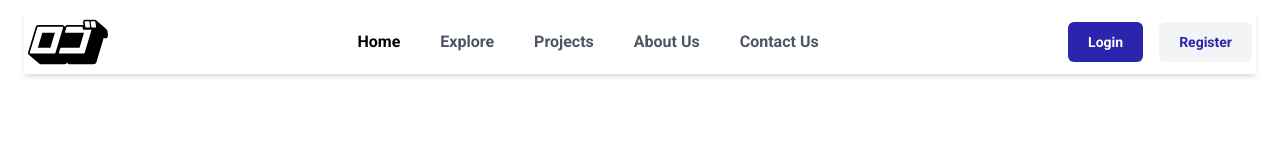
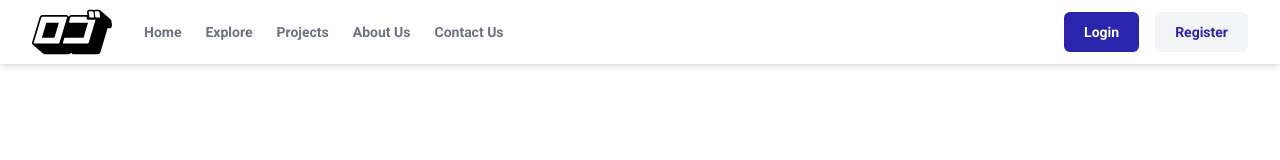
Before and after one commit to ayman-ezzeldin/Ecommerce-Next.js, a Next.js app: page / in a window 1280 px wide. Shown: the top 160 px of the page. Built offline with nearby package versions, Linux system fonts and the light colour scheme; no server answers.

Commit message:
back to the last header

```diff
--- a/app/_components/Header.jsx
+++ b/app/_components/Header.jsx
@@ -7,125 +7,7 @@ function Header() {
   const [click, setClick] = useState(false);
   return (
     <>
-      <header>
-        <nav class="bg-white border-gray-200 px-4 lg:px-6 py-2.5 ">
-          <div class="flex flex-wrap justify-between items-center mx-auto max-w-screen-xl shadow-md px-1 h-16 ">
-          <Link href="/">
-            <Image
-              src="/logo.svg"
-              alt="logo"
-              width={28}
-              height={28}
-              className="h-12 w-20"
-            />
-          </Link>
-            <div class="flex items-center gap-4 md:gap-0 lg:gap-4 md:order-2">
-            <a
-                  className="block rounded-md bg-primary px-5 py-2.5 text-sm font-medium text-white transition hover:bg-[#2b24adee]"
-                  href="#"
-                >
-                  Login
-                </a>
-                <a
-                  className="hidden rounded-md bg-gray-100 px-5 py-2.5 text-sm font-medium text-primary transition hover:text-[#2b24ad] sm:block"
-                  href="#"
-                >
-                  Register
-                </a>
-              <button
-                onClick={()=> setClick(!click)}
-                data-collapse-toggle="mobile-menu-2"
-                type="button"
-                class="inline-flex   bg-gray-100 p-2 text-gray-500 transition hover:text-[#2b24ad] md:hidden items-center  ml-1 text-sm rounded-lg focus:outline-none focus:ring-2 focus:ring-gray-200"
-                aria-controls="mobile-menu-2"
-                aria-expanded="false"
-              >
-                <span class="sr-only">Open main menu</span>
-                <svg
-                  class="w-6 h-6"
-                  fill="currentColor"
-                  viewBox="0 0 20 20"
-                  xmlns="http://www.w3.org/2000/svg"
-                >
-                  <path
-                    fill-rule="evenodd"
-                    d="M3 5a1 1 0 011-1h12a1 1 0 110 2H4a1 1 0 01-1-1zM3 10a1 1 0 011-1h12a1 1 0 110 2H4a1 1 0 01-1-1zM3 15a1 1 0 011-1h12a1 1 0 110 2H4a1 1 0 01-1-1z"
-                    clip-rule="evenodd"
-                  ></path>
-                </svg>
-                <svg
-                  class="hidden w-6 h-6"
-                  fill="currentColor"
-                  viewBox="0 0 20 20"
-                  xmlns="http://www.w3.org/2000/svg"
-                >
-                  <path
-                    fill-rule="evenodd"
-                    d="M4.293 4.293a1 1 0 011.414 0L10 8.586l4.293-4.293a1 1 0 111.414 1.414L11.414 10l4.293 4.293a1 1 0 01-1.414 1.414L10 11.414l-4.293 4.293a1 1 0 01-1.414-1.414L8.586 10 4.293 5.707a1 1 0 010-1.414z"
-                    clip-rule="evenodd"
-                  ></path>
-                </svg>
-              </button>
-            </div>
-            <div
-              class={`${click ? 'block text-center bg-gray-300 mt-2 rounded-md z-50 ' : 'hidden'} justify-around items-center w-full md:flex md:w-auto md:order-1`}
-              id="mobile-menu-2"
-            >
-              <ul class="flex flex-col gap-2 mt-4 font-medium md:flex-row md:space-x-8 md:mt-0">
-                <li>
-                  <a
-                    href="#"
-                    class={`block py-2   rounded bg-primary-700 md:bg-transparent md:text-primary-700 md:p-0`}
-                    aria-current="page"
-                  >
-                    Home
-                  </a>
-                </li>
-                <li>
-                  <a
-                    href="#"
-                    class={`block py-2 ${click && 'mx-2'}   rounded-md text-gray-600 hover:text-gray-500 border-b border-gray-100 hover:bg-gray-50 md:hover:bg-transparent md:border-0 md:hover:text-primary-700 md:p-0`}
-                  >
-                    Explore
-                  </a>
-                </li>
-                <li>
-                  <a
-                    href="#"
-                    class={`block py-2  ${click && 'mx-2'} rounded-md text-gray-600 hover:text-gray-500 border-b border-gray-100 hover:bg-gray-50 md:hover:bg-transparent md:border-0 md:hover:text-primary-700 md:p-0`}
-                  >
-                    Projects
-                  </a>
-                </li>
-                <li>
-                  <a
-                    href="#"
-                    class={`block py-2  ${click && 'mx-2'} rounded-md text-gray-600 hover:text-gray-500 border-b border-gray-100 hover:bg-gray-50 md:hover:bg-transparent md:border-0 md:hover:text-primary-700 md:p-0`}
-                  >
-                    About Us
-                  </a>
-                </li>
-                <li>
-                  <a
-                    href="#"
-                    class={`block py-2  ${click && 'mx-2'} rounded-md text-gray-600 hover:text-gray-500 hover:bg-gray-50 md:hover:bg-transparent md:border-0 md:hover:text-primary-700 md:p-0`}
-                  >
-                    Contact Us
-                  </a>
-                </li>
-              </ul>
-            </div>
-          </div>
-        </nav>
-      </header>
-    </>
-  );
-}
-
-export default Header;
-
-
-/* <header className="bg-white ">
+      <header className="bg-white ">
         <div className="mx-auto flex h-16 max-w-screen-xl items-center gap-8 px-4 sm:px-6 lg:px-8 shadow-md ">
           <Link href="/">
             <Image
@@ -229,4 +111,123 @@ export default Header;
             </div>
           </div>
         </div>
-      </header> */
+      </header>
+    </>
+  );
+}
+
+export default Header;
+
+{
+  /* <header>
+        <nav class="bg-white border-gray-200 px-4 lg:px-6 py-2.5 ">
+          <div class="flex bg-red-600 flex-wrap justify-between items-center mx-auto max-w-screen-xl shadow-md px-1  ">
+          <Link href="/">
+            <Image
+              src="/logo.svg"
+              alt="logo"
+              width={28}
+              height={28}
+              className="h-12 w-20"
+            />
+          </Link>
+            <div class="flex items-center gap-4 md:gap-0 lg:gap-4 md:order-2">
+            <a
+                  className="block rounded-md bg-primary px-5 py-2.5 text-sm font-medium text-white transition hover:bg-[#2b24adee]"
+                  href="#"
+                >
+                  Login
+                </a>
+                <a
+                  className="hidden rounded-md bg-gray-100 px-5 py-2.5 text-sm font-medium text-primary transition hover:text-[#2b24ad] sm:block"
+                  href="#"
+                >
+                  Register
+                </a>
+              <button
+                onClick={()=> setClick(!click)}
+                data-collapse-toggle="mobile-menu-2"
+                type="button"
+                class="inline-flex   bg-gray-100 p-2 text-gray-500 transition hover:text-[#2b24ad] md:hidden items-center  ml-1 text-sm rounded-lg focus:outline-none focus:ring-2 focus:ring-gray-200"
+                aria-controls="mobile-menu-2"
+                aria-expanded="false"
+              >
+                <span class="sr-only">Open main menu</span>
+                <svg
+                  class="w-6 h-6"
+                  fill="currentColor"
+                  viewBox="0 0 20 20"
+                  xmlns="http://www.w3.org/2000/svg"
+                >
+                  <path
+                    fill-rule="evenodd"
+                    d="M3 5a1 1 0 011-1h12a1 1 0 110 2H4a1 1 0 01-1-1zM3 10a1 1 0 011-1h12a1 1 0 110 2H4a1 1 0 01-1-1zM3 15a1 1 0 011-1h12a1 1 0 110 2H4a1 1 0 01-1-1z"
+                    clip-rule="evenodd"
+                  ></path>
+                </svg>
+                <svg
+                  class="hidden w-6 h-6"
+                  fill="currentColor"
+                  viewBox="0 0 20 20"
+                  xmlns="http://www.w3.org/2000/svg"
+                >
+                  <path
+                    fill-rule="evenodd"
+                    d="M4.293 4.293a1 1 0 011.414 0L10 8.586l4.293-4.293a1 1 0 111.414 1.414L11.414 10l4.293 4.293a1 1 0 01-1.414 1.414L10 11.414l-4.293 4.293a1 1 0 01-1.414-1.414L8.586 10 4.293 5.707a1 1 0 010-1.414z"
+                    clip-rule="evenodd"
+                  ></path>
+                </svg>
+              </button>
+            </div>
+            <div
+              class={`${click ? 'block text-center bg-gray-300 mt-4 rounded-md z-50 ' : 'hidden'} justify-around items-center w-full md:flex md:w-auto md:order-1`}
+              id="mobile-menu-2"
+            >
+              <ul class="flex flex-col gap-2 mt-4 font-medium md:flex-row md:space-x-18 md:mt-0">
+                <li>
+                  <a
+                    href="#"
+                    class={`block py-2   rounded bg-primary-700 md:bg-transparent md:text-primary-700 md:p-0`}
+                    aria-current="page"
+                  >
+                    Home
+                  </a>
+                </li>
+                <li>
+                  <a
+                    href="#"
+                    class={`block py-2 ${click && 'mx-2'}   rounded-md text-gray-600 hover:text-gray-500 border-b border-gray-100 hover:bg-gray-50 md:hover:bg-transparent md:border-0 md:hover:text-primary-700 md:p-0`}
+                  >
+                    Explore
+                  </a>
+                </li>
+                <li>
+                  <a
+                    href="#"
+                    class={`block py-2  ${click && 'mx-2'} rounded-md text-gray-600 hover:text-gray-500 border-b border-gray-100 hover:bg-gray-50 md:hover:bg-transparent md:border-0 md:hover:text-primary-700 md:p-0`}
+                  >
+                    Projects
+                  </a>
+                </li>
+                <li>
+                  <a
+                    href="#"
+                    class={`block py-2  ${click && 'mx-2'} rounded-md text-gray-600 hover:text-gray-500 border-b border-gray-100 hover:bg-gray-50 md:hover:bg-transparent md:border-0 md:hover:text-primary-700 md:p-0`}
+                  >
+                    About Us
+                  </a>
+                </li>
+                <li>
+                  <a
+                    href="#"
+                    class={`block py-2  ${click && 'mx-2'} rounded-md text-gray-600 hover:text-gray-500 hover:bg-gray-50 md:hover:bg-transparent md:border-0 md:hover:text-primary-700 md:p-0`}
+                  >
+                    Contact Us
+                  </a>
+                </li>
+              </ul>
+            </div>
+          </div>
+        </nav>
+</header> */
+}
--- a/app/globals.css
+++ b/app/globals.css
@@ -16,6 +16,12 @@
   }
 }
 
+* {
+  box-sizing: border-box;
+  margin: 0;
+  padding: 0;
+}
+
 body {
   /* color: rgb(var(--foreground-rgb));
   background: linear-gradient(
--- a/tailwind.config.js
+++ b/tailwind.config.js
@@ -15,6 +15,47 @@ module.exports = {
       colors: {
         primary: "#2b24ad" ,
       },
+      keyframes : {
+        "fade": {
+              "0%": {
+                  height : '0',
+              },
+              "100%": {
+                  height : '208px',
+              },
+          },
+          "fadenn": {
+              "0%": {
+                  height : '208px',
+              },
+              "100%": {
+                  height : '0',
+              },
+          },
+        "fade-in": {
+              "0%": {
+                  opacity: 0
+              },
+              "100%": {
+                  opacity: 1
+              },
+          },
+          "fade-out" : {
+              "0%": {
+                  opacity: 1
+              },
+              "100%": {
+                  opacity: 0
+              },
+          }
+
+      },
+      animation : {
+        "fade" : "fade 1s linear ",
+        "fadenn" : "fadenn 1s linear ",
+        "fadein": 'fade-in 1.5s linear ',
+        "fadeout": 'fade-out 1.5s linear ',
+      }
     },
   },
   plugins: [],
```
